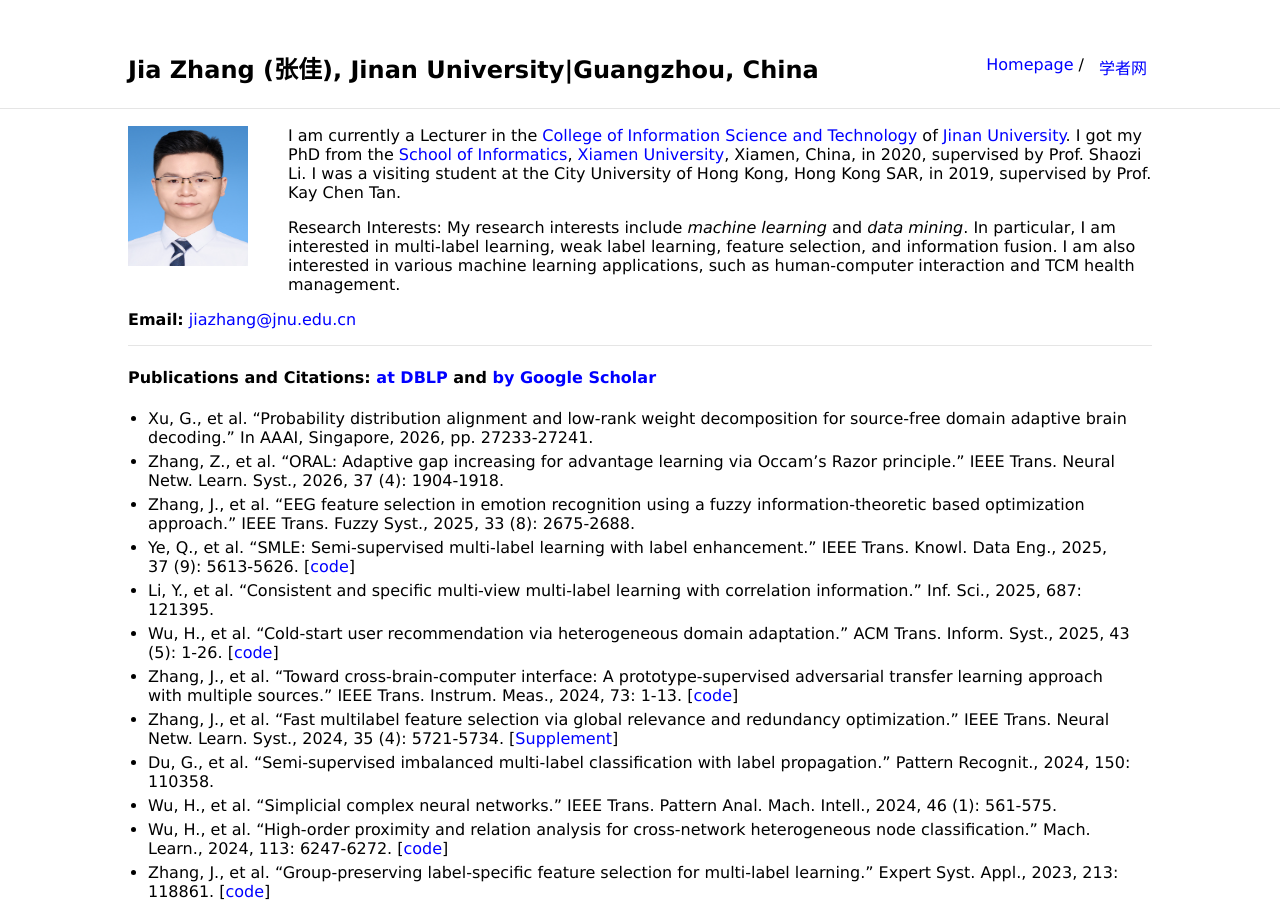
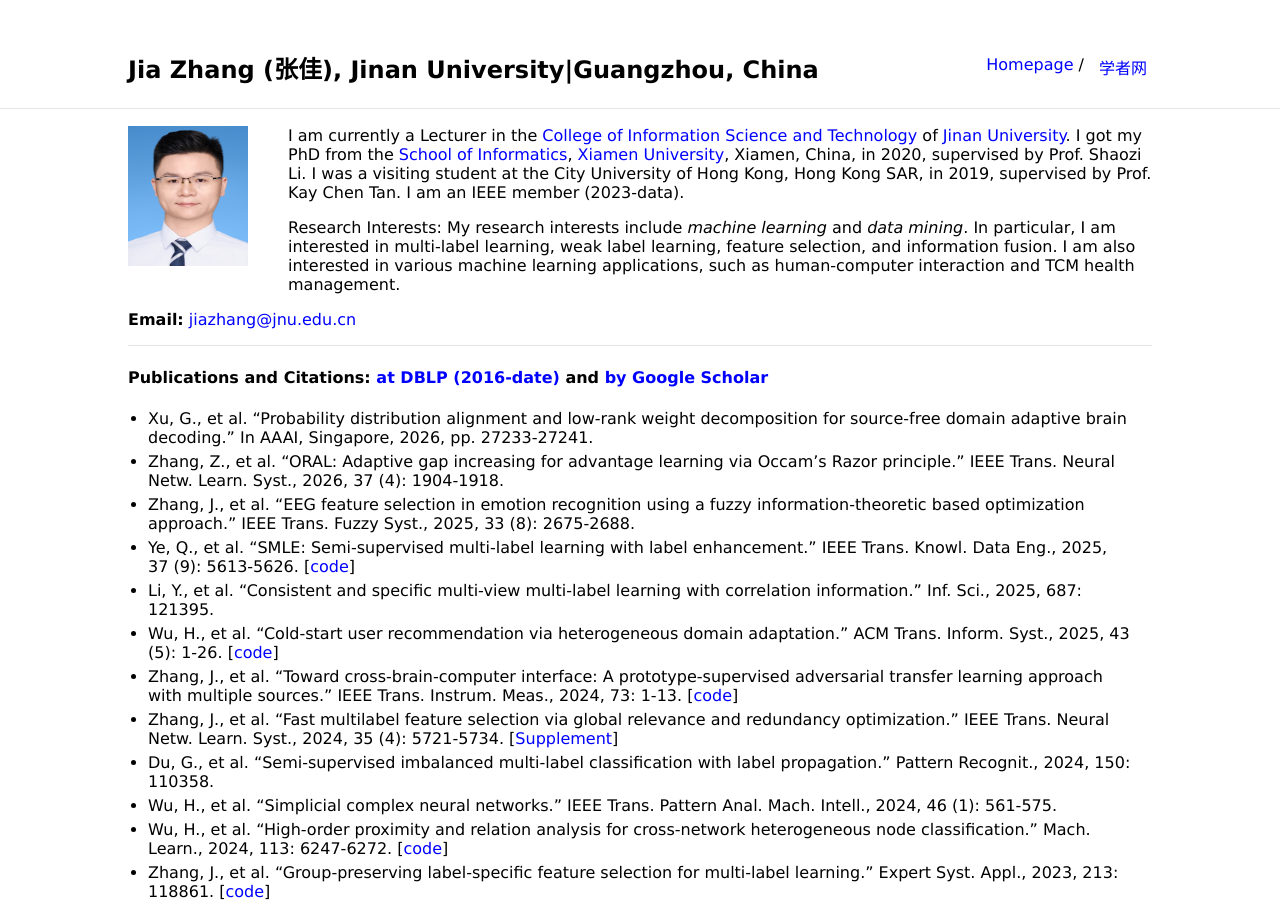
Before and after one commit to jiazhang-ml/jiazhang-ml.github.io, a Jekyll site: the page built from index.md, in a window 1280 px wide and 900 px high. Built offline with Jekyll 4.4.1, drawn with Linux system fonts in a browser that asks for light colours.

Commit message:
Update index.md

```diff
--- a/index.md
+++ b/index.md
@@ -5,7 +5,7 @@ layout: default
 
 <img class="profile-picture" src="jiazhang.jpg">
 
-I am currently a Lecturer in the [College of Information Science and Technology](https://xxxy.jnu.edu.cn/main.htm) of [Jinan University](https://www.jnu.edu.cn/). I got my PhD from the [School of Informatics](https://informatics.xmu.edu.cn/), [Xiamen University](https://www.xmu.edu.cn/), Xiamen, China, in 2020, supervised by Prof. Shaozi Li. I was a visiting student at the City University of Hong Kong, Hong Kong SAR, in 2019, supervised by Prof. Kay Chen Tan.
+I am currently a Lecturer in the [College of Information Science and Technology](https://xxxy.jnu.edu.cn/main.htm) of [Jinan University](https://www.jnu.edu.cn/). I got my PhD from the [School of Informatics](https://informatics.xmu.edu.cn/), [Xiamen University](https://www.xmu.edu.cn/), Xiamen, China, in 2020, supervised by Prof. Shaozi Li. I was a visiting student at the City University of Hong Kong, Hong Kong SAR, in 2019, supervised by Prof. Kay Chen Tan. I am an IEEE member (2023-data).
 
 Research Interests: My research interests include *machine learning* and *data mining*. In particular, I am interested in multi-label learning, weak label learning, feature selection, and information fusion. I am also interested in various machine learning applications, such as human-computer interaction and TCM health management.
 
@@ -13,7 +13,7 @@ Research Interests: My research interests include *machine learning* and *data m
 
 ---
 
-#### Publications and Citations: [at DBLP](https://dblp.org/pid/80/2266-19.html) and [by Google Scholar](https://scholar.google.com.hk/citations?user=yBaTk-gAAAAJ&hl=en)
+#### Publications and Citations: [at DBLP (2016-date)](https://dblp.org/pid/80/2266-19.html) and [by Google Scholar](https://scholar.google.com.hk/citations?user=yBaTk-gAAAAJ&hl=en)
 
 * Xu, G., et al. "Probability distribution alignment and low-rank weight decomposition for source-free domain adaptive brain decoding." In AAAI, Singapore, 2026, pp. 27233-27241.
 * Zhang, Z., et al. "ORAL: Adaptive gap increasing for advantage learning via Occam's Razor principle." IEEE Trans. Neural Netw. Learn. Syst., 2026, 37 (4): 1904-1918.
```
